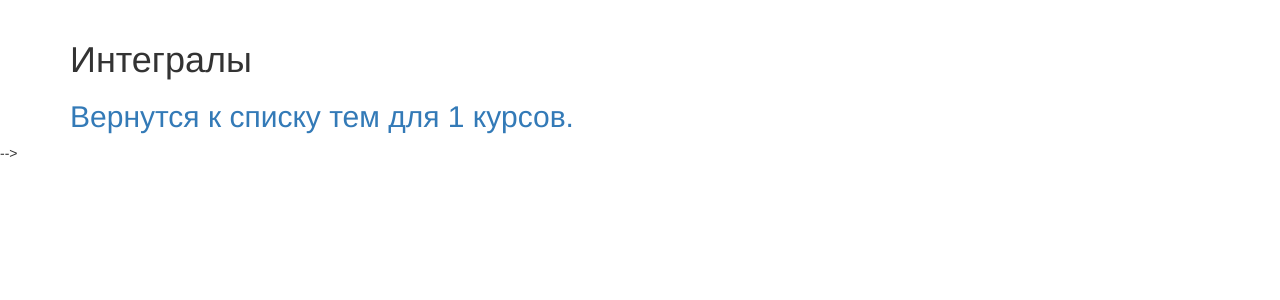
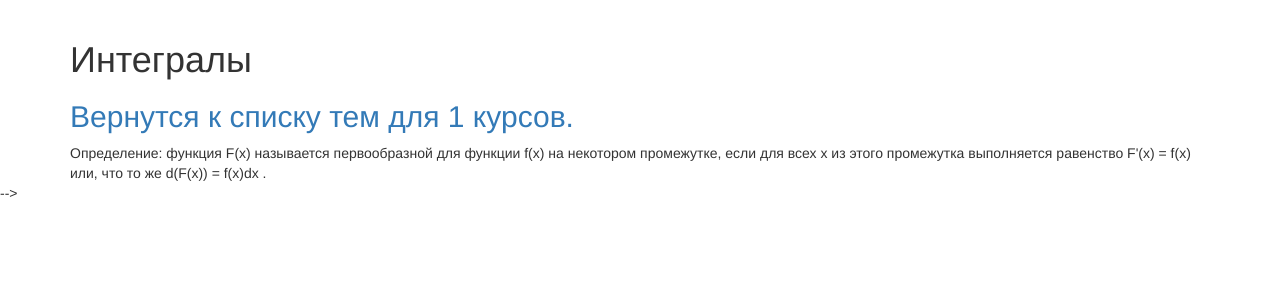
Before and after one commit to OneDev0411/Knowland, a Flask app: page /integrals in a window 1280 px wide. Shown: the part 52-352 px from the top of the page. Run offline with Flask 2, Linux system fonts and the light colour scheme; the visitor is signed in with stand-in values (Sample User, id 1); data comes from the database, SQL or seed files in the repository; some libraries are stand-ins or nearby versions.

Commit message:
16.04 work2try

```diff
--- a/app/templates/integrals.html
+++ b/app/templates/integrals.html
@@ -6,6 +6,8 @@
     <h1>{{ _('Интегралы') }}</h1>
     <h2><a href="{{ url_for('main.course_1') }}">{{ _('Вернутся к списку тем для 1 курсов.') }}</a></h2>
     <div>
-        <? include 'integrals.txt'; // Считываем из integrals.txt все и выводим ?>
+        Определение: функция  F(x) называется первообразной для функции f(x)
+    на некотором промежутке, если для всех x из этого промежутка выполняется равенство F'(x) = f(x)
+    или, что то же d(F(x)) = f(x)dx .
     </div>
 {% endblock %}
```
